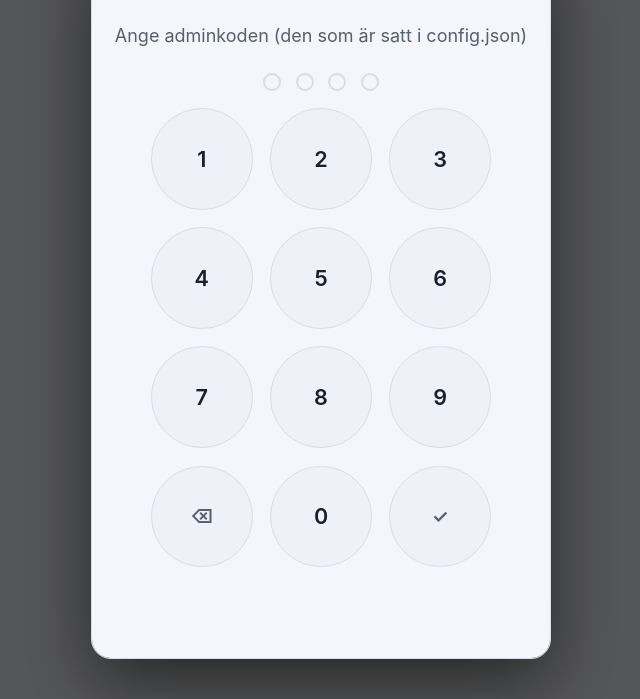
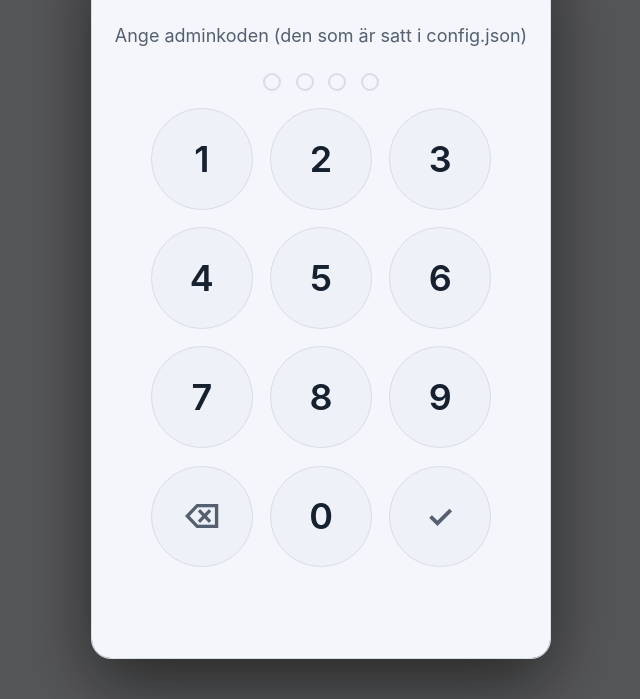
Before and after one commit to blaskkaffe/CheckinChicken, a website: page public/admin.html in a window 1280 px wide. Shown: the part 101-800 px from the top of the page, without its empty margins (319-959 px from the left). Drawn offline with Linux system fonts and the light colour scheme; no server answers.

Commit message:
Enlarge the admin login keypad's digits and symbols
The passcode numpad is meant to be readable/tappable at a glance from a
normal standing distance, unlike the page's regular controls, so give
it its own larger font-size instead of reusing the shared --fs-lg/
--fs-md tokens. Same clamp() pattern as the rest of the type scale
(viewport-relative with a floor/ceiling) so it scales with screen size
without overflowing the button circles on a very tall viewport or
shrinking too far on a short one.

Co-Authored-By: Claude Sonnet 5 <noreply@anthropic.com>
Claude-Session: https://claude.ai/code/session_01VrJk2byjfRZ7qANC6xQL6A

```diff
--- a/public/admin.css
+++ b/public/admin.css
@@ -99,12 +99,18 @@ html, body { height: 100%; overflow-y: auto; }
   border-radius: 50%;
   background: var(--panel-2);
   border: 1px solid var(--border);
-  font-size: var(--fs-lg);
+  /* Bigger than the shared --fs-lg token on purpose - this is the one
+     numpad in the app meant to be readable/tappable at a glance from a
+     normal standing distance, so it gets its own larger, viewport-based
+     size instead of reusing the page's regular type scale. Still a
+     clamp() like every other --fs-* token, so it doesn't run away on a
+     huge screen or shrink below readable on a small one. */
+  font-size: clamp(1.8rem, 4.5vh, 2.6rem);
   font-weight: 600;
   color: var(--text);
 }
 .gate-modal .keypad button:active { background: var(--accent); color: #06101f; }
-.gate-modal .keypad button.key-star, .gate-modal .keypad button.key-hash { font-size: var(--fs-md); color: var(--text-dim); }
+.gate-modal .keypad button.key-star, .gate-modal .keypad button.key-hash { font-size: clamp(1.6rem, 4vh, 2.3rem); color: var(--text-dim); }
 
 .dim { color: var(--text-dim); }
 .dim.small { font-size: var(--fs-base); }
```
